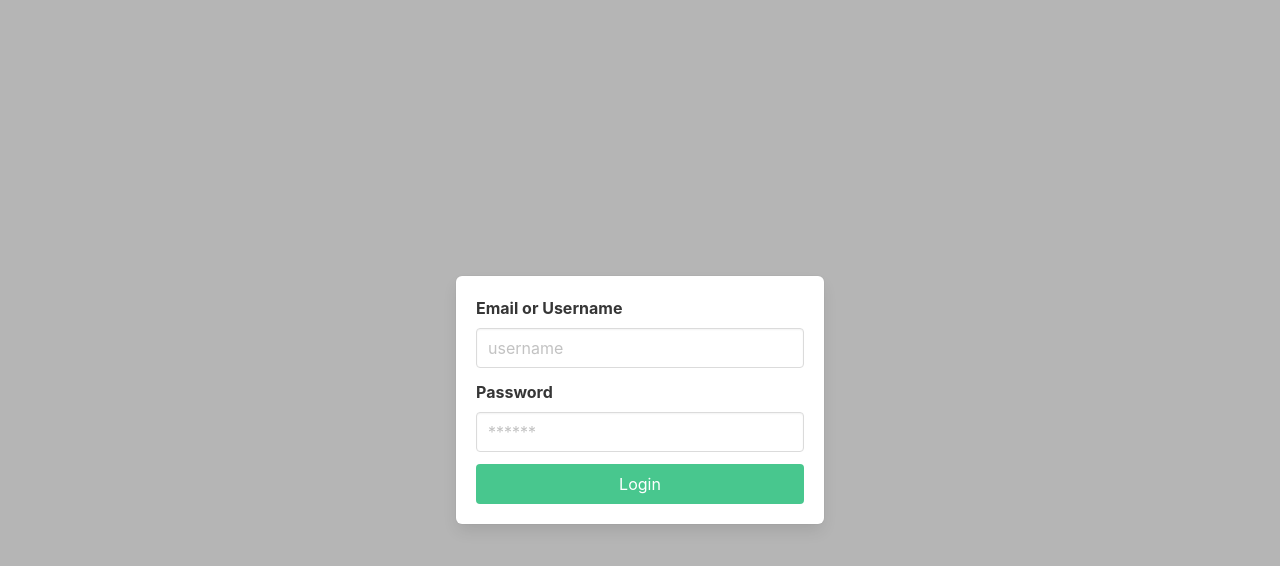
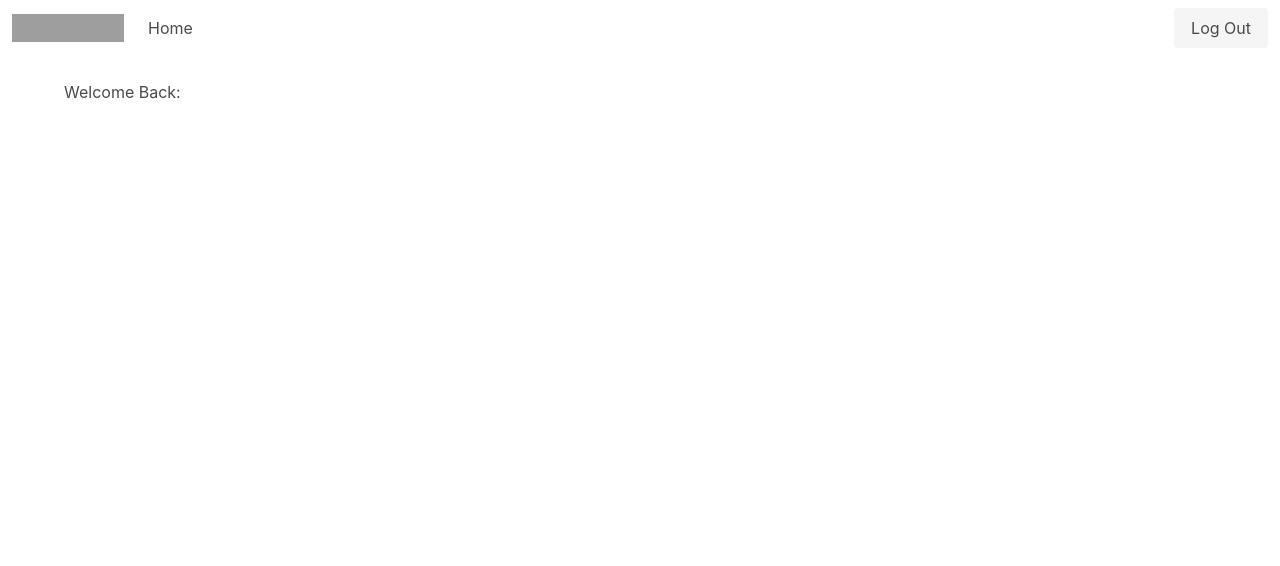
Before and after one commit to juanantonionainggolan/dans-apps-jobs, a React (Create React App) app: page /dashboard in a window 1280 px wide. Shown: the top 566 px of the page. Built offline with nearby package versions, Linux system fonts and the light colour scheme; grey boxes are pictures that could not be loaded.

Commit message:
Create dashboard

```diff
--- a/src/App.js
+++ b/src/App.js
@@ -1,10 +1,18 @@
+import { BrowserRouter, Route, Routes } from "react-router-dom";
+import Dashboard from "./components/Dashboard";
 import Login from "./components/Login";
+import Navbar from "./components/Navbar";
+import Register from "./components/Register";
 
 function App() {
   return (
-    <div>
-      <Login/>
-    </div>
+    <BrowserRouter>
+      <Routes>
+        <Route path="/" element={<Login/>}/>
+        <Route path="/register" element={<Register/>}/>
+        <Route path="/dashboard" element={<><Navbar/><Dashboard/></>}/>
+      </Routes>
+    </BrowserRouter>
   );
 }
 
--- /dev/null
+++ b/src/components/Dashboard.js
@@ -0,0 +1,11 @@
+import React from 'react'
+
+const Dashboard = () => {
+  return (
+    <div className=' container mt-5'>
+        <h1>Welcome Back:</h1>
+    </div>
+  )
+}
+
+export default Dashboard
--- a/src/components/Login.js
+++ b/src/components/Login.js
@@ -8,19 +8,19 @@ const Login = () => {
         <div className="columns is-centered">
             <div className='column is-4-desktop'>
                 <form className='box'>
-                    <div className='field'>
+                    <div className='field mt-5'>
                         <label className='label'>Email or Username</label>
                         <div className='controls'>
                             <input type="text" className='input' placeholder='username' />
                         </div>
                     </div>
-                    <div className='field'>
+                    <div className='field mt-5'>
                         <label className='label'>Password</label>
                         <div className='controls'>
                             <input type="password" className='input' placeholder='******' />
                         </div>
                     </div>
-                    <div className='field'>
+                    <div className='field mt-5'>
                         <button className='button is-success is-fullwidth'>Login</button>
                     </div>
                 </form>
```
